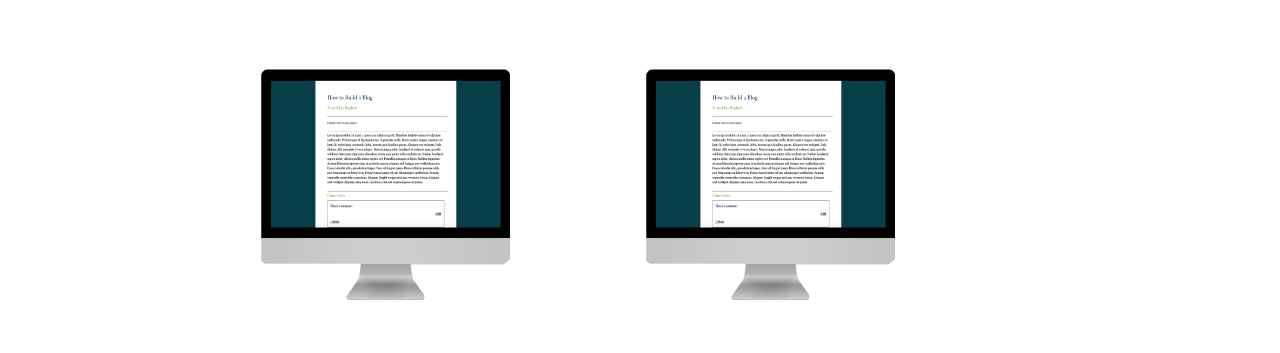
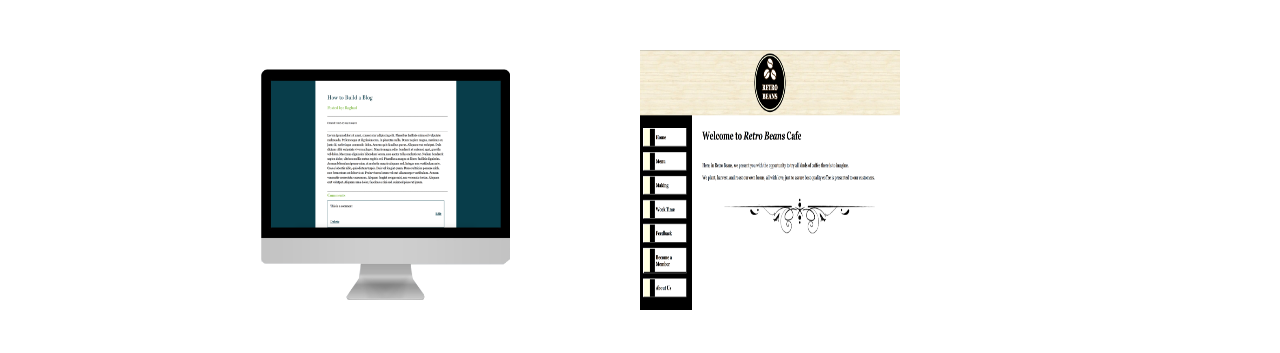
Before and after one commit to raghadt/CPCS403-Project-Simple-Website, a plain HTML site: page works.html in a window 1280 px wide. Shown: the part 428-781 px from the top of the page. Drawn offline with Linux system fonts and the light colour scheme.

Commit message:
added beans.png to images (image of retro beans website)

```diff
--- a/works.html
+++ b/works.html
@@ -52,7 +52,7 @@
         <div class="col-narrow">
 
           <h2>Our Work</h2>
-          <img src="images/blog.png" class="monitor">
+          <img src="images/beans.png" class="monitor">
           <h3>CakePHP Blog</h3>
           <p>Summary.</p>
         </div>
```
Also changed, not shown: images/beans.png (added), 1 other file.
